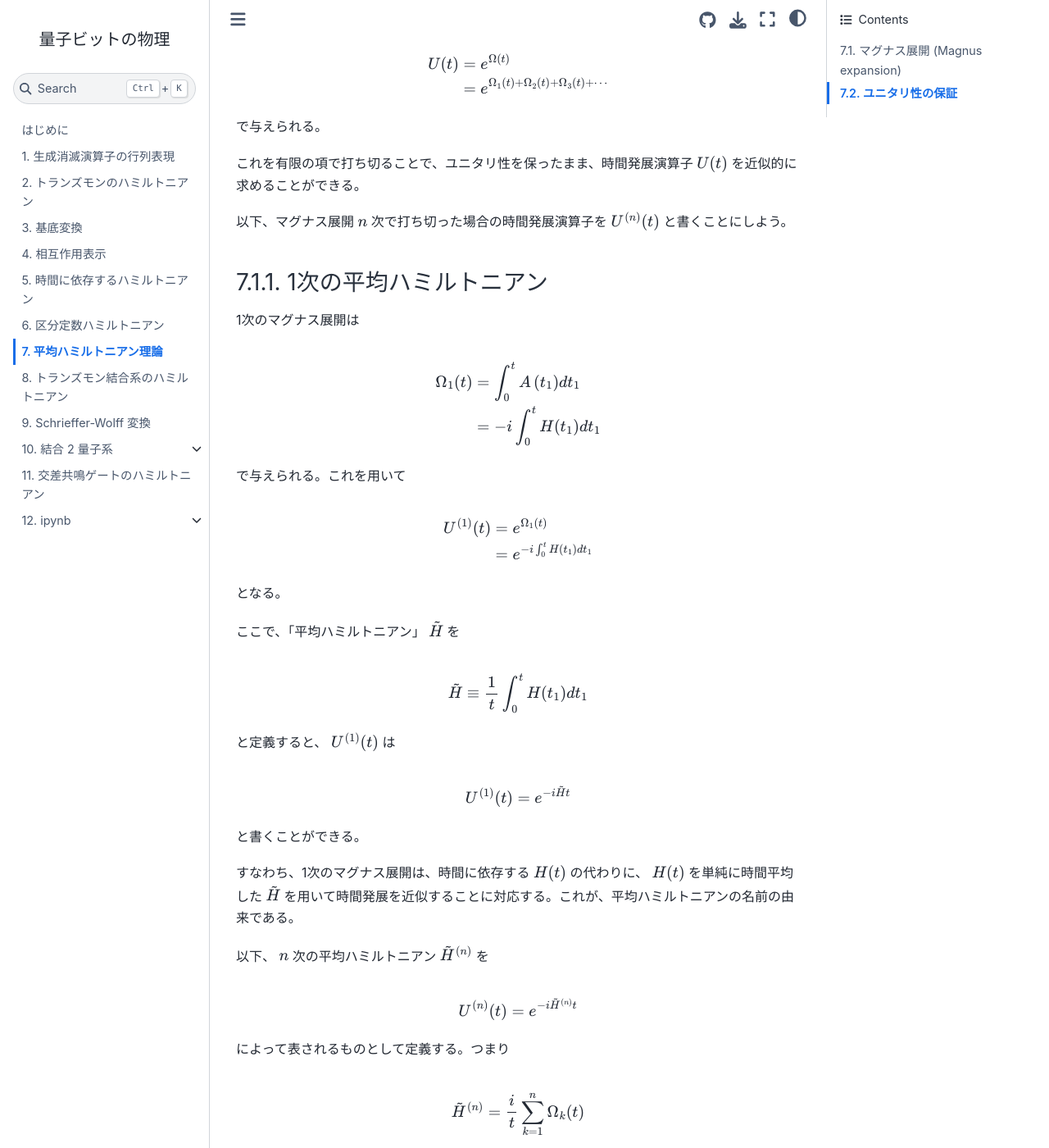
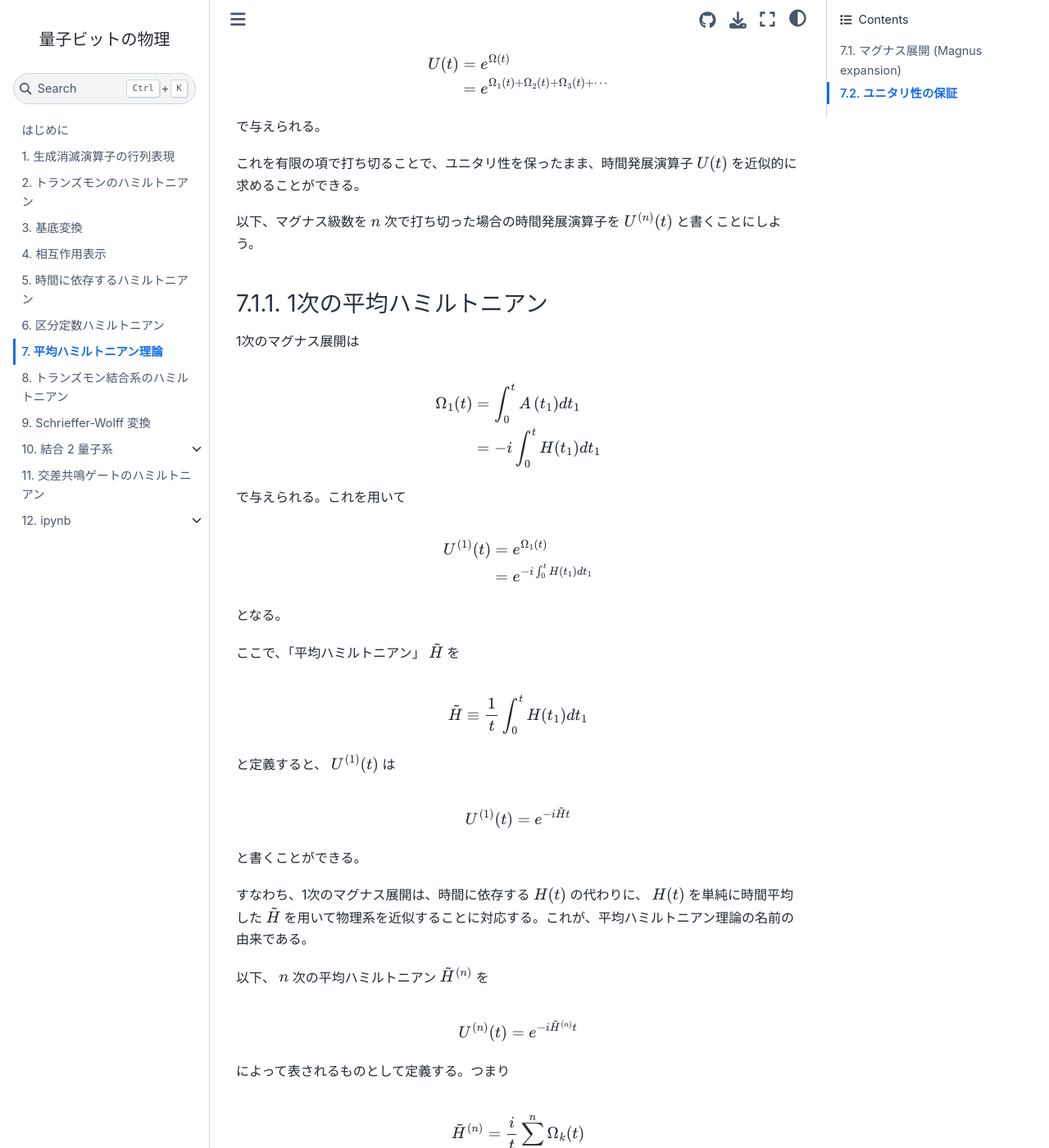
Before and after one commit to amachino/physics-of-qubits, a Jupyter Book: the page built from content/average-hamiltonian-theory.md, in a window 1280 px wide and 1400 px high, scrolled down 1614 px. Shown: the whole window at 82% size. Built offline with Jupyter Book 1.0.4 settings and Sphinx 7.4.7 and the Sphinx Book theme 1.1.4, drawn with Linux system fonts in a browser that asks for light colours; some of the changed text lies outside the part shown.

Commit message:
Fix average-hamiltonian-theory.md

```diff
--- a/content/average-hamiltonian-theory.md
+++ b/content/average-hamiltonian-theory.md
@@ -39,7 +39,7 @@
 
 そこで、 $U(t)$ のユニタリ性を保ったまま級数展開する方法として、マグナス展開を用いる。マグナス展開は、線形微分方程式の解の指数関数表現を与えてくれる数学的手法である。
 
-今、解きたい線形微分方程式は $A(t) \equiv -i H(t)$ として
+今、解きたい線形微分方程式は、 $A(t) \equiv -i H(t)$ として
 
 $$
 \frac{d}{dt} U(t) = A(t) U(t)
@@ -89,7 +89,7 @@
 
 これを有限の項で打ち切ることで、ユニタリ性を保ったまま、時間発展演算子 $U(t)$ を近似的に求めることができる。
 
-以下、マグナス展開 $n$ 次で打ち切った場合の時間発展演算子を $U^{(n)}(t)$ と書くことにしよう。
+以下、マグナス級数を $n$ 次で打ち切った場合の時間発展演算子を $U^{(n)}(t)$ と書くことにしよう。
 
 ### 1次の平均ハミルトニアン
 
@@ -133,7 +133,7 @@
 
 と書くことができる。
 
-すなわち、1次のマグナス展開は、時間に依存する $H(t)$ の代わりに、 $H(t)$ を単純に時間平均した $\tilde{H}$ を用いて時間発展を近似することに対応する。これが、平均ハミルトニアンの名前の由来である。
+すなわち、1次のマグナス展開は、時間に依存する $H(t)$ の代わりに、 $H(t)$ を単純に時間平均した $\tilde{H}$ を用いて物理系を近似することに対応する。これが、平均ハミルトニアン理論の名前の由来である。
 
 以下、 $n$ 次の平均ハミルトニアン $\tilde{H}^{(n)}$ を
 
@@ -237,4 +237,4 @@
 
 [^2]: はずである。一般に何故成り立つかはよく分かっていない。
 
-したがって、マグナス展開をどの次数で打ち切ったとしても、時間発展演算子 $U^{(n)}(t)$ はユニタリであることが保証されている。
+したがって、マグナス展開をどの次数で打ち切ったとしても、 $U^{(n)}(t)$ がユニタリであることが保証されている。
```
